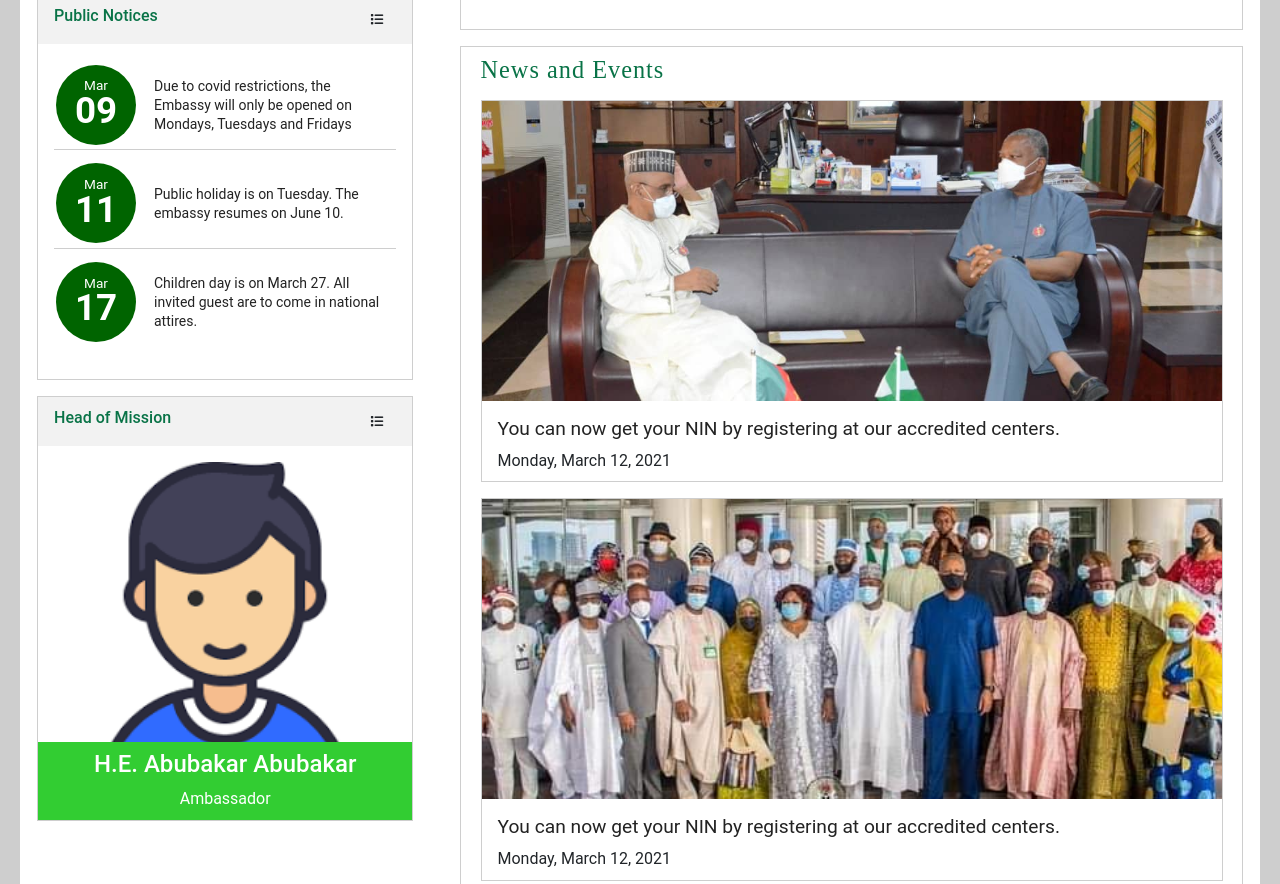
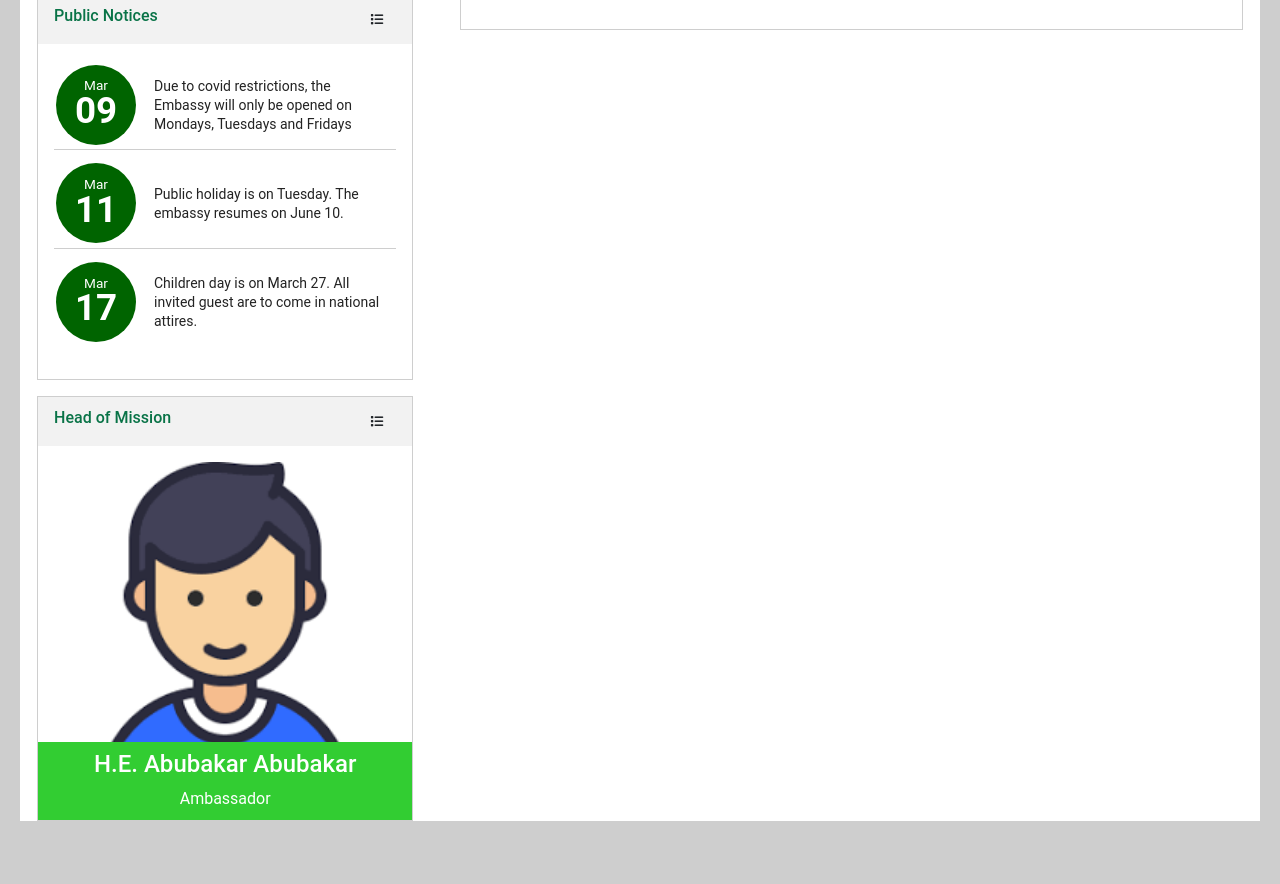
Before and after one commit to segundairo/msGreen, a plain HTML site: page index.html in a window 1280 px wide. Shown: the part 975-1859 px from the top of the page. After the commit the page ends 1796 px from the top, so only its background shows below. Drawn offline with Linux system fonts and the light colour scheme.

```diff
--- a/index.html
+++ b/index.html
@@ -335,7 +335,7 @@
                 </article>
               </div>
             </div>
-            <div class="news-block">
+            <!-- <div class="news-block">
               <h3 class="section-lead">News and Events</h3>
 
               <div class="news">
@@ -387,7 +387,7 @@
                   </div>
                 </article>
               </div>
-          </div>
+          </div> -->
         </div>
       </main>
 
```
